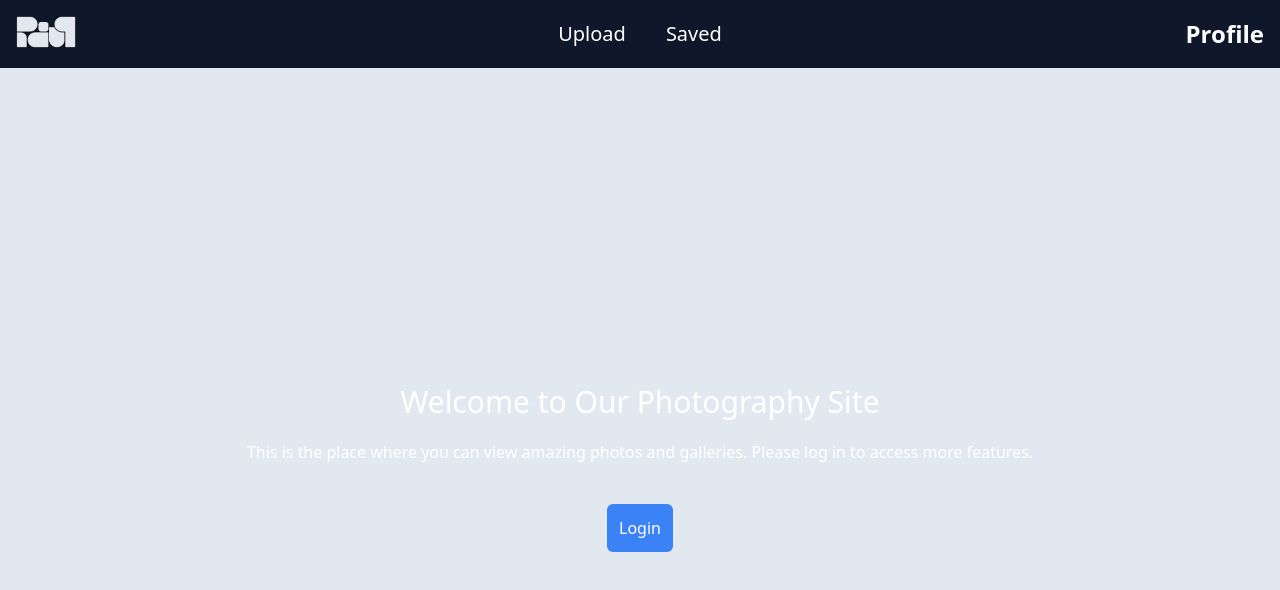
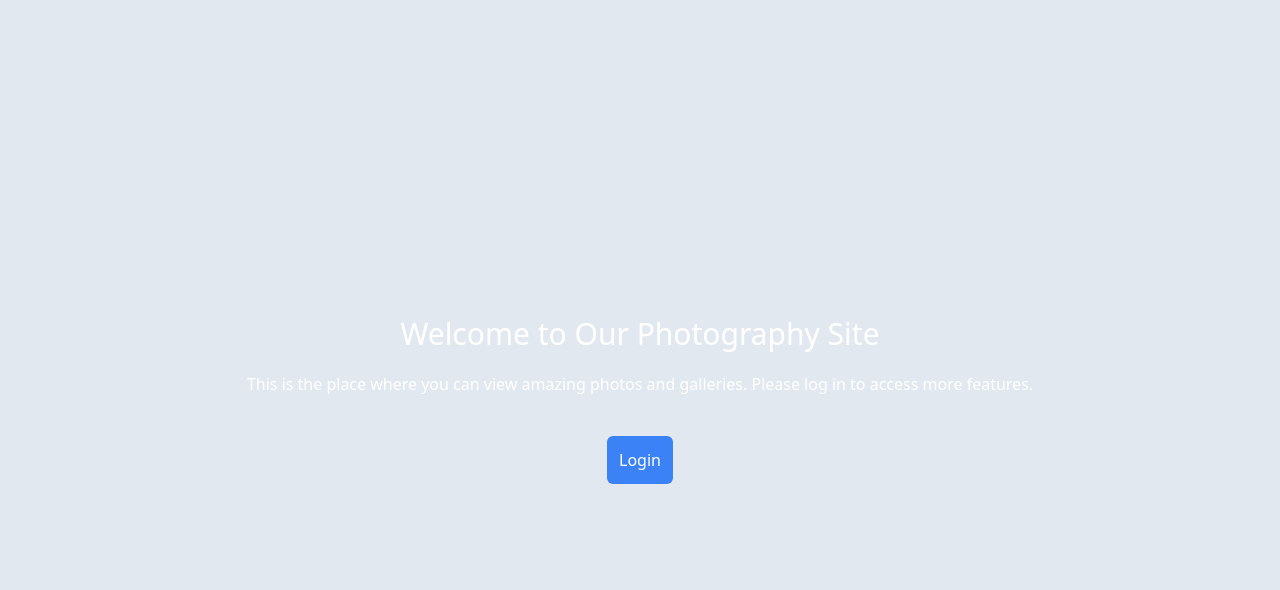
Before and after one commit to ALI-HUP/PicUp-website, a Next.js app: page / in a window 1280 px wide. Shown: the top 590 px of the page. Built offline with nearby package versions, Linux system fonts and the light colour scheme.

Commit message:
hide header in landing page

```diff
--- a/app/layout.tsx
+++ b/app/layout.tsx
@@ -1,8 +1,7 @@
 import type { Metadata } from "next";
 import { Geist, Geist_Mono } from "next/font/google";
 import "./globals.css";
-import Header from "../components/Header";
-
+import HeaderWrapper from "../components/HeaderWrapper"; // updated import
 
 const geistSans = Geist({
   variable: "--font-geist-sans",
@@ -27,7 +26,7 @@ export default function RootLayout({
   return (
     <html lang="en">
       <body className={`${geistSans.variable} ${geistMono.variable} antialiased`}>
-        <Header />
+        <HeaderWrapper /> {/* Only shows header if needed */}
         {children}
       </body>
     </html>
--- /dev/null
+++ b/components/HeaderWrapper.tsx
@@ -0,0 +1,12 @@
+"use client";
+
+import { usePathname } from "next/navigation";
+import Header from "./Header";
+
+export default function HeaderWrapper() {
+  const pathname = usePathname();
+
+  if (pathname === "/") return null;
+
+  return <Header />;
+}
```
